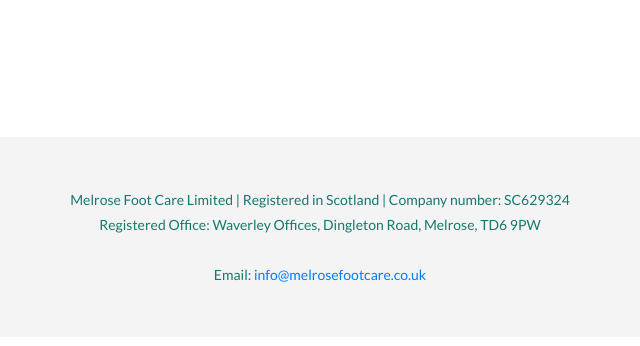
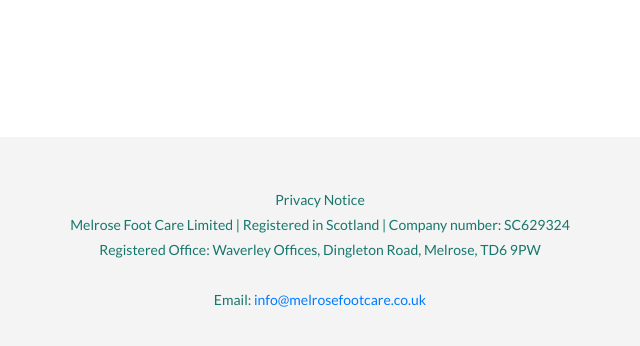
Before and after one commit to gregormfc/gregormfc.github.io, a plain HTML site: page index.html in a window 1280 px wide. Shown: the part 6977-7323 px from the top of the page, without its empty margins (320-960 px from the left). Drawn offline with Linux system fonts and the light colour scheme.

Commit message:
added link to privacy notice (#17)

```diff
--- a/index.html
+++ b/index.html
@@ -376,6 +376,7 @@ Jack's main role is answering patient queries when they arrange or rearrange app
             <div class="row">
                 <div class="col-md-12">
                     <div class="block">
+			    <a class="mfc-green" target="_blank" rel="noopener noreferrer" href="mfc-privacy-notice-202608.pdf">Privacy Notice</a><br>
                         Melrose Foot Care Limited | Registered in Scotland | Company number: SC629324<br>
                         Registered Office: Waverley Offices, Dingleton Road, Melrose, TD6 9PW<br><br>
                         Email: <a href="mailto:info@melrosefootcare.co.uk">info@melrosefootcare.co.uk</a>
```
Also changed, not shown: 1 other file.
